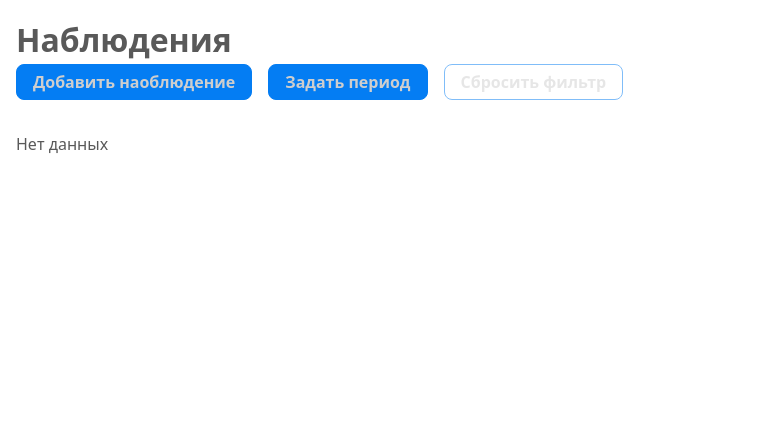
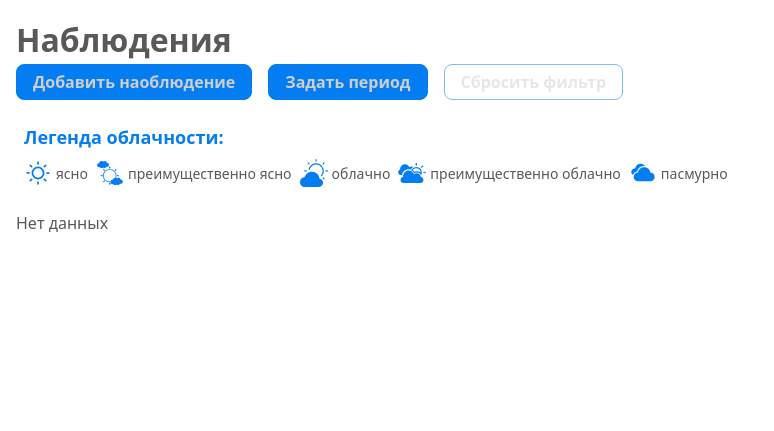
Before and after one commit to Missisol/meteo-project, a Flask app: page /observations in a window 1280 px wide. Shown: the part 76-507 px from the top of the page, without its empty margins (0-774 px from the left). Run offline with Flask 3, Linux system fonts and the light colour scheme.

Commit message:
Update observation icons and add legend

```diff
--- a/app/observations/forms.py
+++ b/app/observations/forms.py
@@ -9,7 +9,9 @@ class ObservationForm(FlaskForm):
     cloudiness = SelectField('Облачность',
         choices=[
             ('clear', 'Ясно'),
+            ('mostly_sunny', 'Преимущественно ясно'),
             ('cloudy', 'Облачно'),
+            ('mostly_cloudy', 'Преимущественно облачно'),
             ('overcast', 'Пасмурно')
         ],
         validators=[DataRequired()])
@@ -38,7 +40,9 @@ class EditForm(FlaskForm):
     cloudiness = SelectField('Облачность',
         choices=[
             ('clear', 'Ясно'),
+            ('mostly_sunny', 'Преимущественно ясно'),
             ('cloudy', 'Облачно'),
+            ('mostly_cloudy', 'Преимущественно облачно'),
             ('overcast', 'Пасмурно')
         ],
         validators=[DataRequired()])
--- a/app/static/css/table.css
+++ b/app/static/css/table.css
@@ -9,7 +9,7 @@
 .table-title {
     font-size: 24px;
     color: var(--base-blue-color);
-    margin-bottom: var(--gap8);
+   margin-block-end: var(--gap8);
 }
 
 .table__caption {
@@ -96,3 +96,36 @@ th + th {
     height: 28px;
     color: var(--base-blue-color);
 }
+
+.cloudiness-legend {
+    padding: var(--gap4);
+}
+
+.legend-title {
+    font-size: 18px;
+    color: var(--base-blue-color);
+    margin-block-end: var(--gap4);
+}
+
+.legend-items {
+    display: flex;
+    flex-wrap: wrap;
+    gap: var(--gap4);
+}
+
+.legend-item {
+    display: flex;
+    align-items: center;
+    gap: var(--gap2);
+}
+
+.legend-item svg {
+    width: 28px;
+    height: 28px;
+    color: var(--base-blue-color);
+}
+
+.legend-text {
+    font-size: 14px;
+    color: var(--text-color);
+}
--- a/app/templates/observations/observations.html
+++ b/app/templates/observations/observations.html
@@ -30,6 +30,17 @@
     {% endif %}
     {% endwith %}
   </div>
+  <div class="cloudiness-legend">
+    <h3 class="legend-title">Легенда облачности:</h3>
+    <div class="legend-items">
+      {% for t in add_table['cloudiness']  %}
+      <div class="legend-item">
+        {% include 'icons/' + t + '.svg' %}
+        <span class="legend-text">{{ add_table['cloudiness'][t] }}</span>
+      </div>
+      {% endfor %}
+    </div>
+  </div>
   {% include 'observations/observations_table.html' %}
   {% include 'observations/create_modal.html' %}
   {% include 'observations/edit_modal.html' %}
--- a/app/utils/observations_data.py
+++ b/app/utils/observations_data.py
@@ -5,7 +5,9 @@ observations_table = {
 
 cloudiness_map = {
   'clear': 'ясно',
+  'mostly_sunny': 'преимущественно ясно',
   'cloudy': 'облачно',
+  'mostly_cloudy': 'преимущественно облачно',
   'overcast': 'пасмурно',
 }
 
```
Also changed, not shown: app/templates/icons/clear.svg, app/templates/icons/cloudy.svg, app/templates/icons/mostly_cloudy.svg (added), app/templates/icons/mostly_sunny.svg (added).
